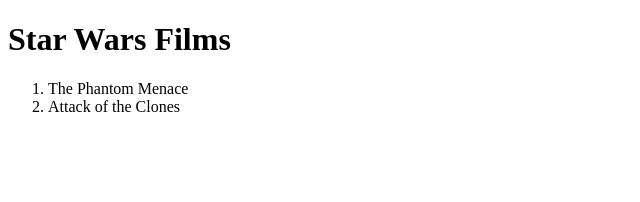
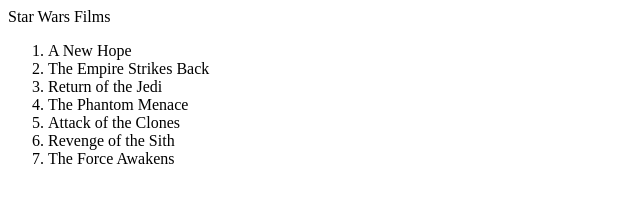
Before and after one commit to tarabaer/personal-portfolio, a plain HTML site: page starwars/index.html in a window 1280 px wide. Shown: the whole page, without its empty margins (0-640 px from the left). Drawn offline with Linux system fonts and the light colour scheme.

Commit message:
movies in order

```diff
--- a/code-journal.js
+++ b/code-journal.js
@@ -69,3 +69,8 @@
 }
 
 // Arrow functions
+    // a higher order function that accepts another function as a parameter
+
+const theFunction = () => { // multiple lines use curly braces and return
+    return "I am awesome"
+}
--- a/starwars/index.html
+++ b/starwars/index.html
@@ -7,10 +7,8 @@
     <title>Star Wars Films</title>
 </head>
 <body>
-    <h1>Star Wars Films</h1>
-    <ol>
-        <li id="film1"></li>
-        <li id="film2"></li>
+    <header>Star Wars Films</header>
+    <ol id="filmlist">
     </ol>
     <script src="starwars.js" type="module"></script>
 </body>
--- a/starwars/starwars.js
+++ b/starwars/starwars.js
@@ -2,8 +2,16 @@
 
 console.log(films[6])
 
-let filmOne = document.querySelector('#film1')
-let filmTwo = document.querySelector('#film2')
+let filmlist = document.querySelector('#filmlist')
 
-filmOne.textContent = films[2].title
-filmTwo.textContent = films[1].title
+for (let i = 0; i < films.length; i++) {
+    const foundFilm = films.find(film => getLastNumber(film.url) === (i + 1).toString())
+    let filmItem = document.createElement('li')
+    filmItem.textContent = foundFilm.title
+    filmlist.appendChild(filmItem)
+}
+
+function getLastNumber(url) {
+    let end = url.lastIndexOf('/')
+    return url.charAt(end - 1)
+}
```
